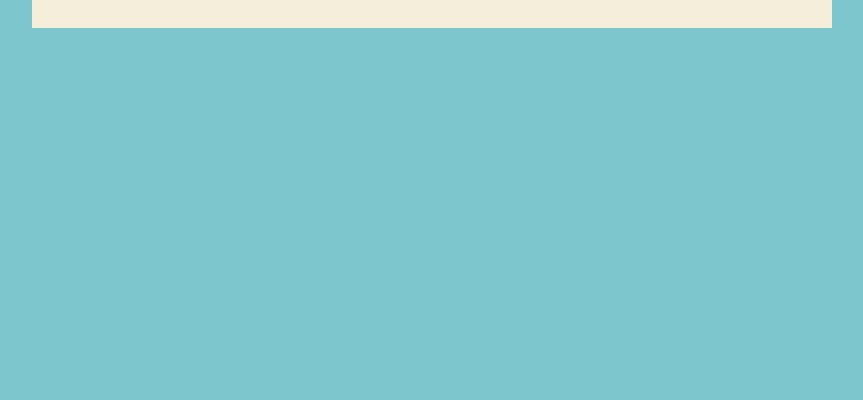
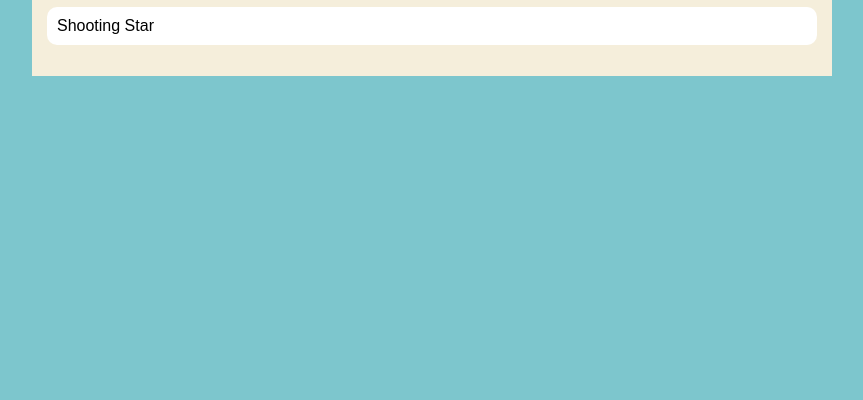
Before and after one commit to brettadams1/brettadams.github.io, a plain HTML site: page portfolio.html in a window 1280 px wide. Shown: the part 400-800 px from the top of the page, without its empty margins (208-1071 px from the left). Drawn offline with Linux system fonts and the light colour scheme.

Commit message:
add shooting star project

```diff
--- a/portfolio.html
+++ b/portfolio.html
@@ -28,6 +28,7 @@
                     <h1>Khan Academy Portfolio</h1>
                     <ul class="portfolio">
                         <li><a href="https://www.khanacademy.org/computer-programming/spin-off-of-project-whats-for-dinner/6028155872133120">What's For Dinner?</a></li>
+                        <li><a href="https://www.khanacademy.org/computer-programming/spin-off-of-project-shooting-star/5118945420427264">Shooting Star</a></li>
                     </ul>
                 </div>
             </main>
```
